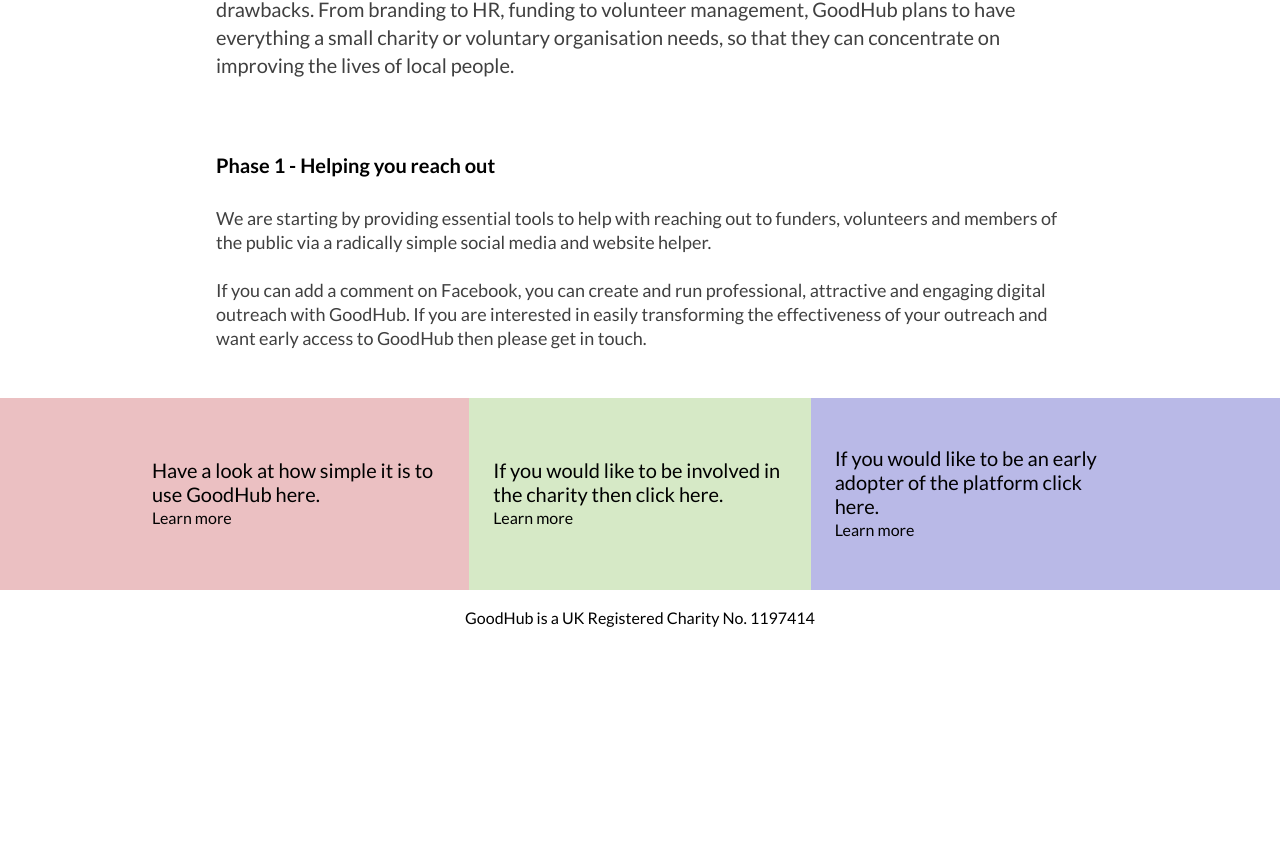
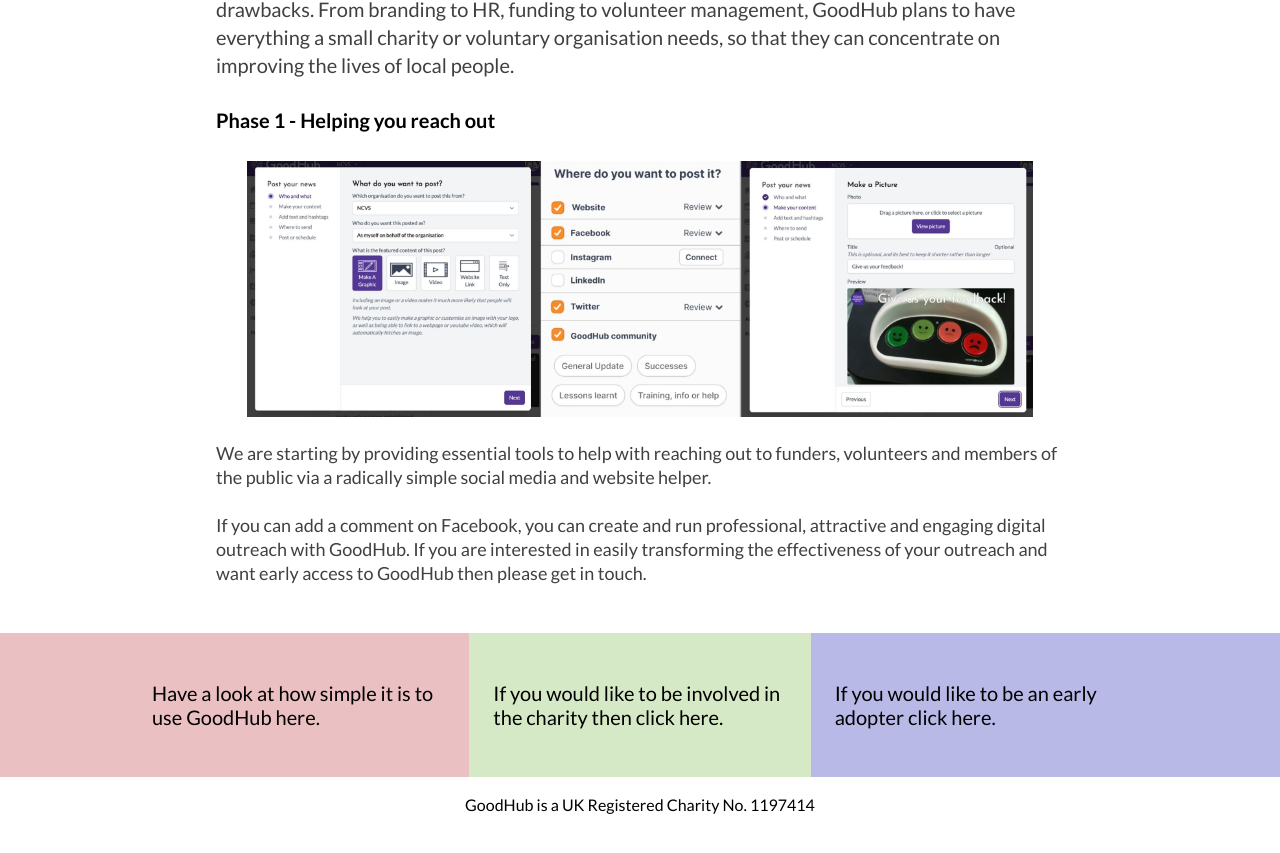
Before and after one commit to goodhub/mission-statement, a Next.js app: page / in a window 1280 px wide. Shown: the part 673-1526 px from the top of the page. Before the commit the page ends 1351 px from the top, so only its background shows below. Built offline with nearby package versions, Linux system fonts and the light colour scheme.

Commit message:
Add picture

```diff
--- a/pages/index.tsx
+++ b/pages/index.tsx
@@ -60,10 +60,8 @@
             to have everything a small charity or voluntary organisation needs, so that they can concentrate
             on improving the lives of local people.
           </p>
-        </div>
-        <div className="mt-12 flex w-full bg-[#cccccc]"></div>
-        <div className="prose-lg mx-auto max-w-4xl pt-6 leading-6 px-6">
           <p className="md:text-xl font-bold">Phase 1 - Helping you reach out</p>
+          <div className="mt-4 h-28 min-h-[30vw] lg:min-h-[20vw] flex w-full bg-no-repeat bg-center bg-contain bg-[url('../public/ghsocialtools.jpg')]"></div>
           <p className="text-neutral-700">
             We are starting by providing essential tools to help with reaching
             out to funders, volunteers and members of the public via a radically
@@ -83,20 +81,17 @@
               <h4 className="text-xl leading-6">
                 Have a look at how simple it is to use GoodHub here.
               </h4>
-              <span>Learn more</span>
             </a>
             <a className="flex flex-col justify-center px-6 py-12 bg-[#d6e9c6]" href="mailto:info@goodhub.org.uk?subject=Getting%20involved%20in%20GoodHub">
               <h4 className="text-xl leading-6">
                 If you would like to be involved in the charity then click here.
               </h4>
-              <span>Learn more</span>
             </a>
             <a className="flex flex-col justify-center px-6 py-12 bg-[#b9b9e7]" href="mailto:info@goodhub.org.uk?subject=GoodHub%20Early%20adopter%20program">
               <h4 className="text-xl leading-6">
-                If you would like to be an early adopter of the platform click
+                If you would like to be an early adopter click
                 here.
               </h4>
-              <span>Learn more</span>
             </a>
           </div>
           <div className="flex-1 bg-[#b9b9e7]"></div>
```
Also changed, not shown: public/ghsocialtools.jpg (added).
